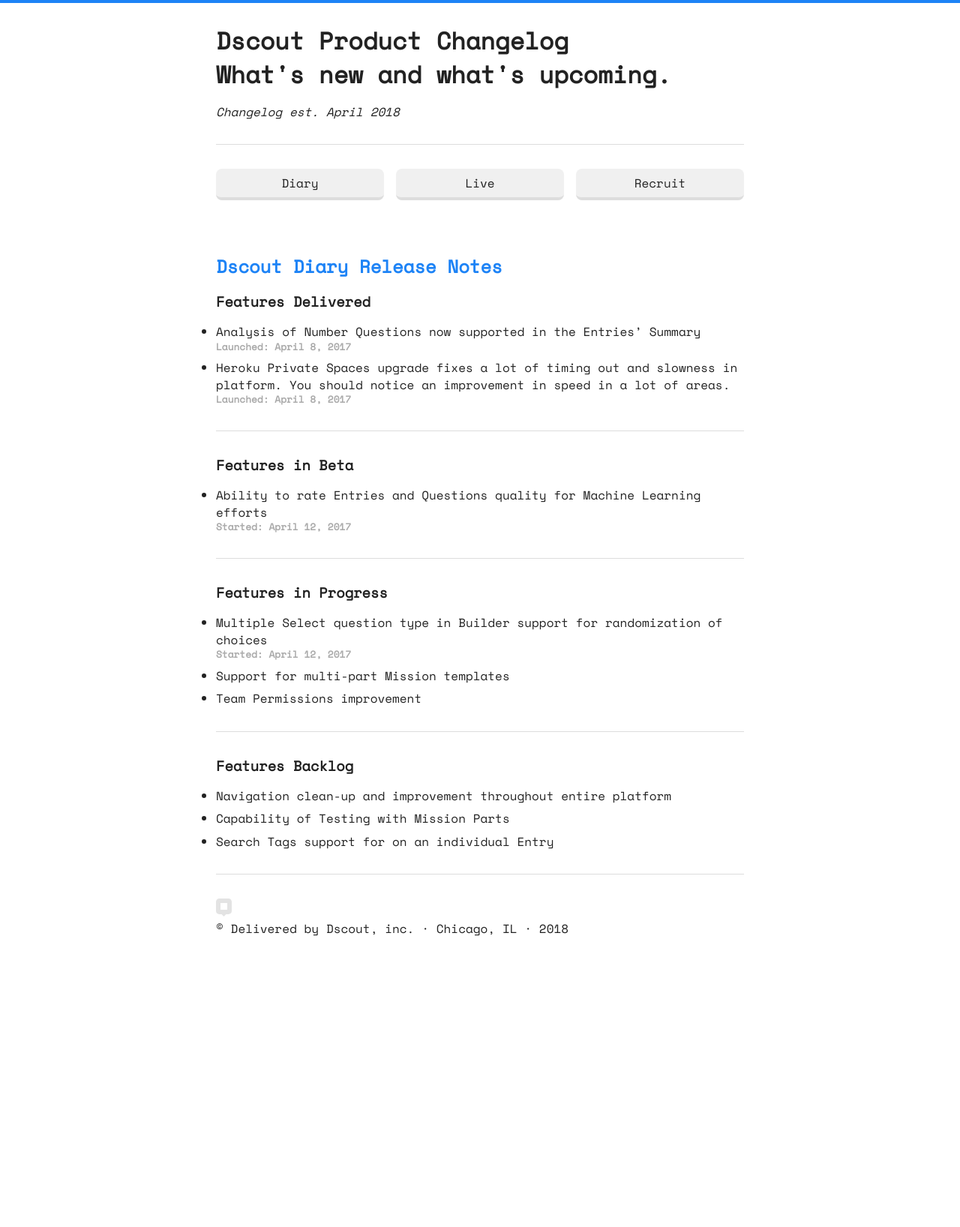
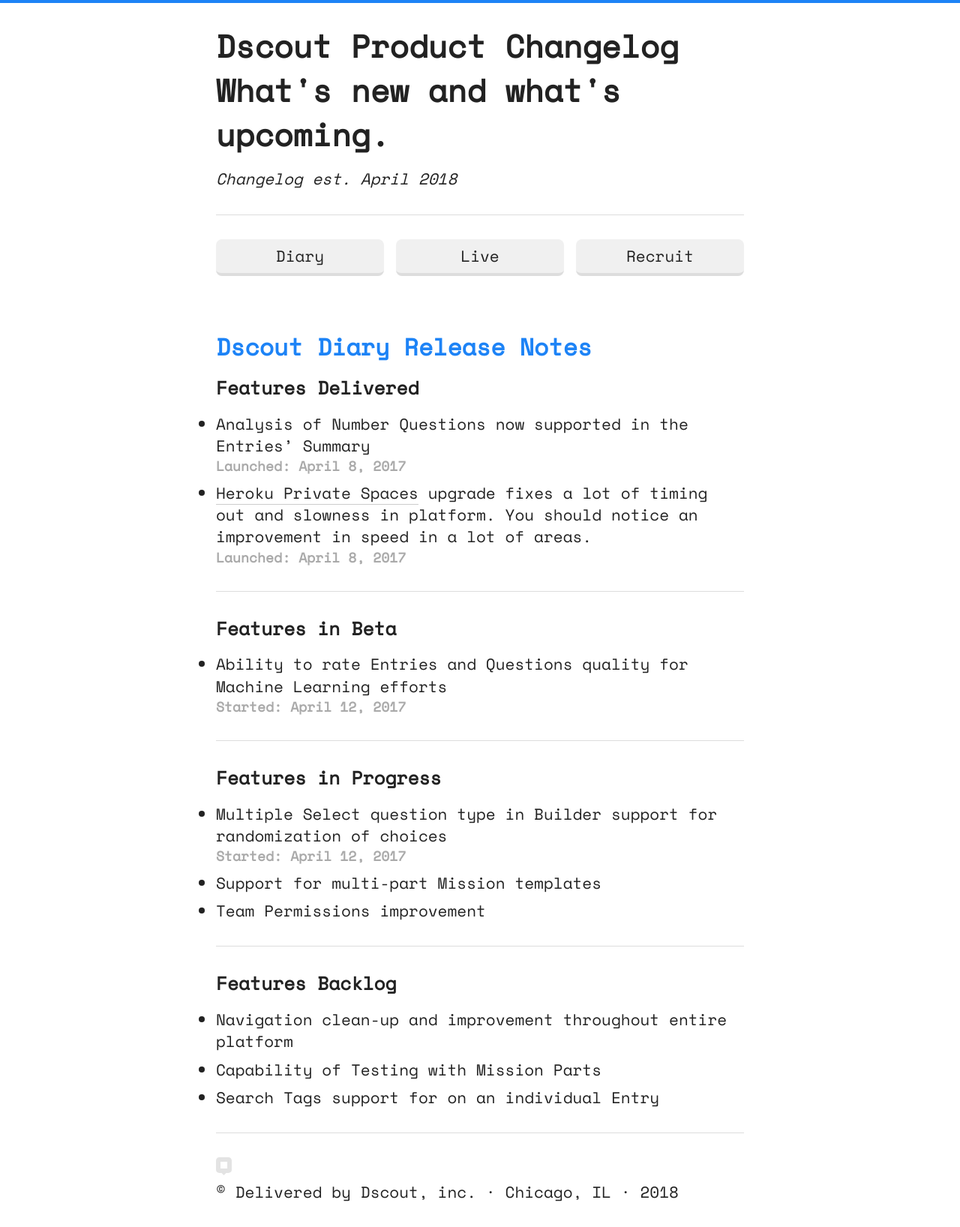
Before and after one commit to hickjul/dscout-changelog, a Jekyll site: the page built from index.md, in a window 1280 px wide. Shown: the whole page at 75% size. Built offline with Jekyll 4.4.1, drawn with Linux system fonts in a browser that asks for light colours; before the commit the page ends 1282 px from its top, so only the background shows below that.

Commit message:
Style font changes

```diff
--- a/assets/stylesheets/main.css
+++ b/assets/stylesheets/main.css
@@ -4,7 +4,7 @@
   padding: 0; }
 
 body {
-  font: 400 16px 'Space Mono', monospace;
+  font: 400 21px 'Space Mono', monospace;
   background: #FFF;
   color: #222;
   line-height: 1.4;
@@ -13,7 +13,7 @@ body {
 date {
   color: #AAA;
   display: block;
-  font-size: .8rem;
+  font-size: 18px;
   font-weight: 800; }
 
 a {
@@ -22,7 +22,7 @@ a {
   background-image: linear-gradient(transparent, transparent), linear-gradient(transparent, transparent), linear-gradient(to right, #CCC, #CCC);
   background-position: 120%, 122%, 0 130%;
   background-repeat: no-repeat;
-  background-size: 100% 5px; }
+  background-size: 100% 8px; }
   a:hover {
     background-image: linear-gradient(transparent, transparent), linear-gradient(transparent, transparent), linear-gradient(to right, #222, #222); }
 
--- a/assets/stylesheets/main.scss
+++ b/assets/stylesheets/main.scss
@@ -12,7 +12,7 @@ $color--live         : #ff2d55;
 }
 
 body {
-  font: 400 16px 'Space Mono', monospace;
+  font: 400 21px 'Space Mono', monospace;
   background: #FFF;
   color: $color--body;
   line-height: 1.4;
@@ -22,7 +22,7 @@ body {
 date {
   color: #AAA;
   display: block;
-  font-size: .8rem;
+  font-size: 18px;
   font-weight: 800;
 }
 
@@ -32,7 +32,7 @@ a {
   background-image: linear-gradient(transparent, transparent),linear-gradient(transparent, transparent),linear-gradient(to right, $color--body-faint, $color--body-faint);
 	background-position: 120%, 122%, 0 130%;
   background-repeat: no-repeat;
-  background-size: 100% 5px;
+  background-size: 100% 8px;
 
   &:hover {
     background-image: linear-gradient(transparent, transparent),linear-gradient(transparent, transparent),linear-gradient(to right, $color--body, $color--body);
```
Also changed, not shown: 1 other file.
